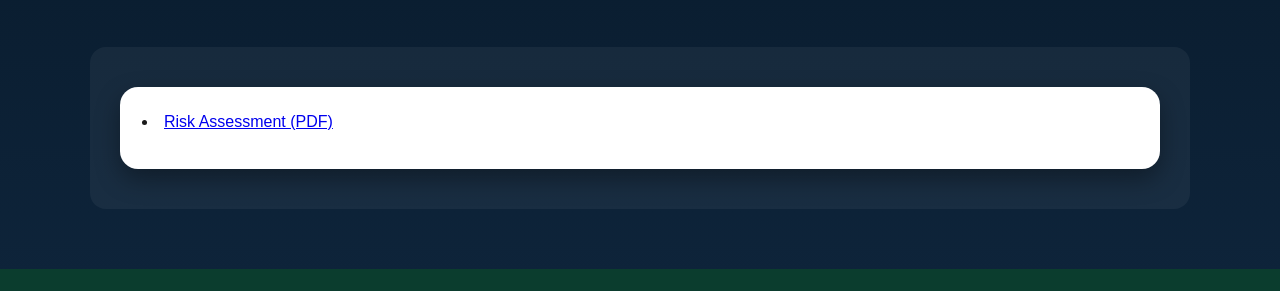
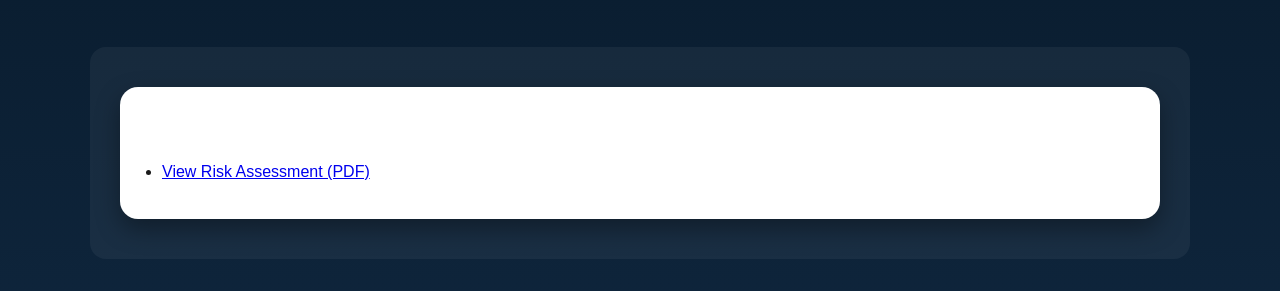
Before and after one commit to BazWebb/ElhamSportsClub, a plain HTML site: page documents.html in a window 1280 px wide. Shown: the part 187-478 px from the top of the page. Drawn offline with Linux system fonts and the light colour scheme.

Commit message:
Update Risk Assessment link and heading in documents.html

```diff
--- a/documents.html
+++ b/documents.html
@@ -46,13 +46,16 @@
   <!-- CARD 1 -->
   <div class="card">
 
+     <h2 style="color: white;">Risk Assessment</h2>
+<ul>
     <li>
       <a href="template-risk-assessment.pdf"
          target="_blank"
          rel="noopener noreferrer">
-    Risk Assessment (PDF)
+        View Risk Assessment (PDF)
       </a>
     </li>
+  </ul>
 
 
 
```
Lines whose indentation alone changed are shown as unchanged.
